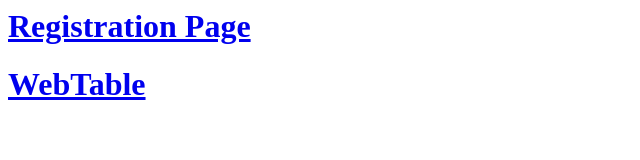
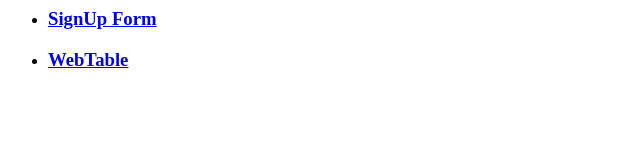
Before and after one commit to sunilpatro1985/demo, a plain HTML site: page index.html in a window 1280 px wide. Shown: the whole page, without its empty margins (0-640 px from the left). Drawn offline with Linux system fonts and the light colour scheme.

Commit message:
Update index.html

```diff
--- a/index.html
+++ b/index.html
@@ -1,4 +1,8 @@
-<div class menu>
- <h1><a href="demo.html">Registration Page</a></h1>
-<h1><a href="webtable.html">WebTable</a></h1>
+<div align="center">
+<script type='text/javascript' src='topadv.js'></script>
 </div>
+
+<ul class="myhmenu">
+  <li><h3><a href="signup.html">SignUp Form</a></h3></li>
+  <li><h3><a href="webtable.html">WebTable</a></h3></li>
+</ul>
```
